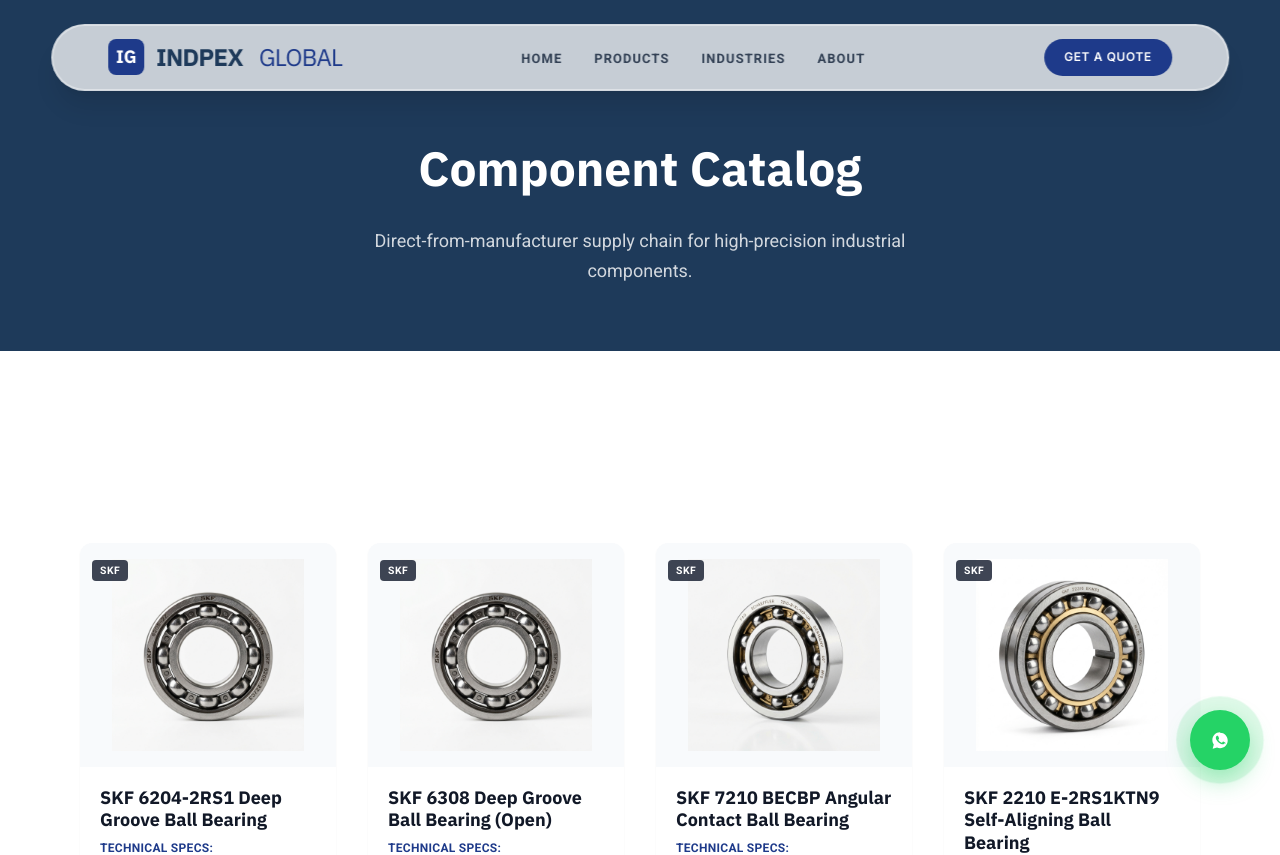
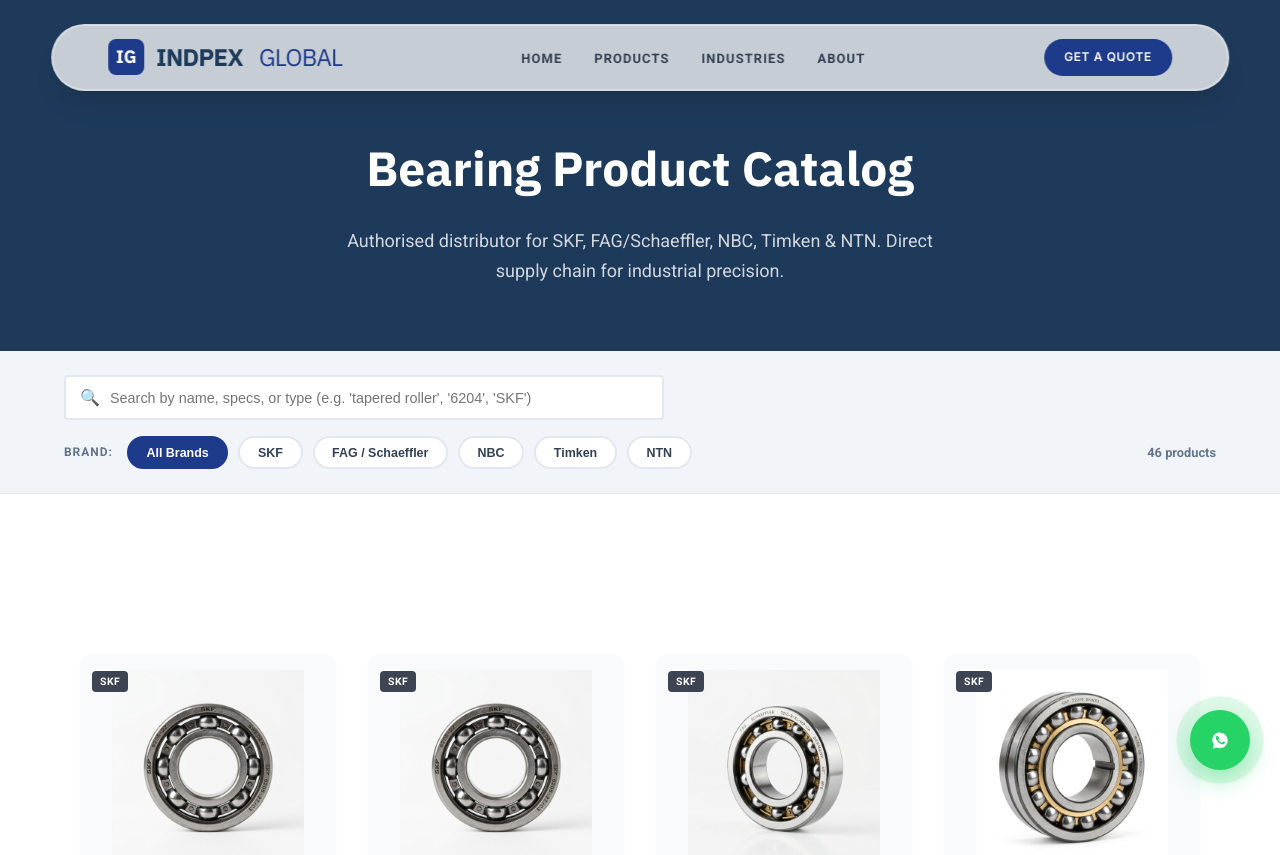
Before and after one commit to indpexglobal/indpex-Web, a Next.js app: page /products in a window 1280 px wide. Shown: the top 855 px of the page. Built offline with nearby package versions, Linux system fonts and the light colour scheme.

Commit message:
feat: add brand filter pills and live search bar to product catalog page

```diff
--- a/src/app/products/page.tsx
+++ b/src/app/products/page.tsx
@@ -1,172 +1,121 @@
 "use client";
 
-import { useState } from "react";
+import { useState, useMemo } from "react";
 import ProductGrid from "@/components/ProductGrid";
 import productData from "@/data/products.json";
 
-interface Product {
-    id: string;
-    title: string;
-    category: string;
-    image_url: string;
-    description: string;
-}
-
-const categoryDetails: Record<string, { description: string; items?: string[]; dealers?: string[]; stockists?: string[] }> = {
-    "All Products": {
-        description: "Direct-from-manufacturer supply chain for high-precision industrial components."
-    },
-    "Bearings": {
-        description: "High-load precision ball and roller bearings for global mechanical excellence.",
-        items: [
-            "Deep Grove Ball Bearings",
-            "Miniature Bearings",
-            "Cylindrical Roller Bearings",
-            "Needle Roller Bearings",
-            "Angular Roller Bearings",
-            "Pillow Block/ Plummer Block Housings"
-        ],
-        dealers: ["SKF", "FAG", "TATA", "NRB", "VAIB", "CSG"],
-        stockists: ["NBC", "ARB", "TIMKEN", "LINCOLN", "NMB"]
-    },
-    "Transmission & Motion": {
-        description: "Durable power transmission and mechanical motion control systems.",
-        items: [
-            "V-Belt",
-            "Timing Belts",
-            "Roller and Conveyer Chains",
-            "Shaft Couplings"
-        ]
-    },
-    "Sealing & Fluid Control": {
-        description: "Industrial sealing solutions and fluid management infrastructure.",
-        items: [
-            "O-Rings",
-            "Gaskets",
-            "Mechanical Seals",
-            "Hydraulic Fittings"
-        ]
-    },
-    "Fasteners & Fixings": {
-        description: "High-tensile precision fasteners for structural integrity.",
-        items: [
-            "Bolts, Nuts and Washers",
-            "Threaded inserts and studs",
-            "Spring Pins",
-            "Circlips"
-        ]
-    },
-    "Electrical & Wiring": {
-        description: "Professional electrical connection and air fitting components.",
-        items: [
-            "Terminals and connectors",
-            "Circuit Breakers",
-            "Air Fittings",
-            "Tubings"
-        ]
-    },
-    "MRO Consumables": {
-        description: "Essential maintenance, repair, and operation supplies.",
-        items: [
-            "Cutting Tools",
-            "Drills",
-            "Lubricants and Grease"
-        ]
-    },
-    "Automotives & Engine": {
-        description: "Precision-engineered components for advanced engine systems.",
-        items: [
-            "Pump impellers",
-            "All types of seals",
-            "Valve Guides and Tappets",
-            "Piston Rings and Liners",
-            "Bearings - All Types"
-        ]
-    }
-};
-
-const STATIC_PRODUCTS: Product[] = [
-    // Bearings
-    { id: 'b1', title: 'Deep Grove Ball Bearings', category: 'Bearings', image_url: 'https://images.unsplash.com/photo-1594814136440-d4b3506450f3?auto=format&fit=crop&q=80&w=400', description: 'High-precision deep groove ball bearings for low noise and vibration.' },
-    { id: 'b2', title: 'Miniature Bearings', category: 'Bearings', image_url: 'https://images.unsplash.com/photo-1590231505291-76495b682650?auto=format&fit=crop&q=80&w=400', description: 'Small-scale precision bearings for high-speed applications.' },
-    { id: 'b3', title: 'Cylindrical Roller Bearings', category: 'Bearings', image_url: 'https://images.unsplash.com/photo-159742324403d-d556d0bd1c9c?auto=format&fit=crop&q=80&w=400', description: 'Heavy-duty cylindrical rollers for high radial loads.' },
-    { id: 'b4', title: 'Needle Roller Bearings', category: 'Bearings', image_url: 'https://images.unsplash.com/photo-1581093450021-4a7360e9a6ad?auto=format&fit=crop&q=80&w=400', description: 'Compact needle rollers for limited spatial applications.' },
-    { id: 'b5', title: 'Angular Roller Bearings', category: 'Bearings', image_url: 'https://images.unsplash.com/photo-1537462715879-360eeb61a0ad?auto=format&fit=crop&q=80&w=400', description: 'Optimized for combined radial and axial loads.' },
-    { id: 'b6', title: 'Pillow Block Housings', category: 'Bearings', image_url: 'https://images.unsplash.com/photo-1504917595217-d4dc5ebe6122?auto=format&fit=crop&q=80&w=400', description: 'Robust mounting solutions for industrial shafts.' },
-
-    // Transmission
-    { id: 't1', title: 'Heavy Duty V-Belt', category: 'Transmission & Motion', image_url: 'https://images.unsplash.com/photo-1581092160562-40aa08e78837?auto=format&fit=crop&q=80&w=400', description: 'High-performance V-belts for efficient power transmission.' },
-    { id: 't2', title: 'Industrial Timing Belts', category: 'Transmission & Motion', image_url: 'https://images.unsplash.com/photo-1581093452021-996ffebfd28c?auto=format&fit=crop&q=80&w=400', description: 'Synchronous belts for precise motion control.' },
-    { id: 't3', title: 'Roller & Conveyor Chains', category: 'Transmission & Motion', image_url: 'https://images.unsplash.com/photo-1581092162384-8987ec176471?auto=format&fit=crop&q=80&w=400', description: 'Durable chains for heavy-load industrial conveyors.' },
-    { id: 't4', title: 'Precision Shaft Couplings', category: 'Transmission & Motion', image_url: 'https://images.unsplash.com/photo-1581091226825-a6a2a5aee158?auto=format&fit=crop&q=80&w=400', description: 'Flexible couplings for reliable shaft connections.' },
-
-    // Sealing
-    { id: 's1', title: 'Industrial O-Rings', category: 'Sealing & Fluid Control', image_url: 'https://images.unsplash.com/photo-1581092580497-e0d23cb61402?auto=format&fit=crop&q=80&w=400', description: 'Standard and custom O-rings for various sealing needs.' },
-    { id: 's2', title: 'High-Temp Gaskets', category: 'Sealing & Fluid Control', image_url: 'https://images.unsplash.com/photo-1581092334651-ddf26d9a1930?auto=format&fit=crop&q=80&w=400', description: 'Resilient gaskets for extreme thermal environments.' },
-    { id: 's3', title: 'Mechanical Seals', category: 'Sealing & Fluid Control', image_url: 'https://images.unsplash.com/photo-1581092162921-950c05874251?auto=format&fit=crop&q=80&w=400', description: 'Precision seals for pumps and rotating equipment.' },
-    { id: 's4', title: 'Hydraulic Fittings', category: 'Sealing & Fluid Control', image_url: 'https://images.unsplash.com/photo-1581093806221-70f90c9b071a?auto=format&fit=crop&q=80&w=400', description: 'High-pressure fittings for hydraulic systems.' },
-
-    // Fasteners
-    { id: 'f1', title: 'Bolts, Nuts & Washers', category: 'Fasteners & Fixings', image_url: 'https://images.unsplash.com/photo-1581092918056-0ea6541b972c?auto=format&fit=crop&q=80&w=400', description: 'Comprehensive range of industrial fasteners.' },
-    { id: 'f2', title: 'Threaded Inserts & Studs', category: 'Fasteners & Fixings', image_url: 'https://images.unsplash.com/photo-1581092580497-e0d23cb61402?auto=format&fit=crop&q=80&w=400', description: 'Precision studs for heavy machinery assembly.' },
-    { id: 'f3', title: 'Spring Pins', category: 'Fasteners & Fixings', image_url: 'https://images.unsplash.com/photo-1581091226825-a6a2a5aee158?auto=format&fit=crop&q=80&w=400', description: 'Self-retaining pins for secure mechanical joints.' },
-    { id: 'f4', title: 'Internal/External Circlips', category: 'Fasteners & Fixings', image_url: 'https://images.unsplash.com/photo-1581093450021-4a7360e9a6ad?auto=format&fit=crop&q=80&w=400', description: 'Retaining rings for shaft and bore security.' },
-
-    // Electrical
-    { id: 'e1', title: 'Terminals & Connectors', category: 'Electrical & Wiring', image_url: 'https://images.unsplash.com/photo-1581092160562-40aa08e78837?auto=format&fit=crop&q=80&w=400', description: 'High-conductivity electrical connectors.' },
-    { id: 'e2', title: 'Industrial Circuit Breakers', category: 'Electrical & Wiring', image_url: 'https://images.unsplash.com/photo-1581093452021-996ffebfd28c?auto=format&fit=crop&q=80&w=400', description: 'Safety breakers for industrial power circuits.' },
-    { id: 'e3', title: 'Pneumatic Air Fittings', category: 'Electrical & Wiring', image_url: 'https://images.unsplash.com/photo-1581092162384-8987ec176471?auto=format&fit=crop&q=80&w=400', description: 'Quick-connect fittings for air systems.' },
-    { id: 'e4', title: 'Industrial Tubings', category: 'Electrical & Wiring', image_url: 'https://images.unsplash.com/photo-1581091226825-a6a2a5aee158?auto=format&fit=crop&q=80&w=400', description: 'High-durability tubing for fluid and air.' },
-
-    // MRO
-    { id: 'm1', title: 'Precision Cutting Tools', category: 'MRO Consumables', image_url: 'https://images.unsplash.com/photo-1581092580497-e0d23cb61402?auto=format&fit=crop&q=80&w=400', description: 'High-speed steel tools for industrial machining.' },
-    { id: 'm2', title: 'Industrial Drills', category: 'MRO Consumables', image_url: 'https://images.unsplash.com/photo-1581091226825-a6a2a5aee158?auto=format&fit=crop&q=80&w=400', description: 'Heavy-duty drill bits for metal and concrete.' },
-    { id: 'm3', title: 'Lubricants & Grease', category: 'MRO Consumables', image_url: 'https://images.unsplash.com/photo-1581093450021-4a7360e9a6ad?auto=format&fit=crop&q=80&w=400', description: 'Specialized lubricants for high-friction environments.' },
-
-    // Automotive
-    { id: 'a1', title: 'Engine Pump Impellers', category: 'Automotives & Engine', image_url: 'https://images.unsplash.com/photo-1581092160562-40aa08e78837?auto=format&fit=crop&q=80&w=400', description: 'Precision impellers for automotive water pumps.' },
-    { id: 'a2', title: 'Valve Guides & Tappets', category: 'Automotives & Engine', image_url: 'https://images.unsplash.com/photo-1581093452021-996ffebfd28c?auto=format&fit=crop&q=80&w=400', description: 'OEM-grade engine components for high durability.' },
-    { id: 'a3', title: 'Piston Rings & Liners', category: 'Automotives & Engine', image_url: 'https://images.unsplash.com/photo-1581092162384-8987ec176471?auto=format&fit=crop&q=80&w=400', description: 'Advanced piston sealing and liner systems.' },
-    { id: 'a4', title: 'Automotive Bearings', category: 'Automotives & Engine', image_url: 'https://images.unsplash.com/photo-1581091226825-a6a2a5aee158?auto=format&fit=crop&q=80&w=400', description: 'Full range of bearings for vehicle drivetrains.' },
-];
+const BRANDS = ["All Brands", "SKF", "FAG / Schaeffler", "NBC", "Timken", "NTN"];
 
 export default function Products() {
-    const [filter, setFilter] = useState("All Products");
+    const [search, setSearch] = useState("");
+    const [brand, setBrand] = useState("All Brands");
 
-    const filteredProducts = filter === "All Products"
-        ? STATIC_PRODUCTS
-        : STATIC_PRODUCTS.filter(p => p.category === filter);
-
-    const categories = [
-        "All Products",
-        "Bearings",
-        "Transmission & Motion",
-        "Sealing & Fluid Control",
-        "Fasteners & Fixings",
-        "Electrical & Wiring",
-        "MRO Consumables",
-        "Automotives & Engine"
-    ];
+    const filtered = useMemo(() => {
+        return productData.filter(p => {
+            const matchesBrand = brand === "All Brands" || p.brand === brand;
+            const q = search.toLowerCase();
+            const matchesSearch = !q ||
+                p.name.toLowerCase().includes(q) ||
+                p.specs.toLowerCase().includes(q) ||
+                p.description.toLowerCase().includes(q);
+            return matchesBrand && matchesSearch;
+        });
+    }, [search, brand]);
 
     return (
         <div className="products-page">
+            {/* Hero Banner */}
             <section className="banner-corp" style={{ backgroundColor: 'var(--color-primary-dark)', color: '#fff', padding: '8rem 0 4rem', textAlign: 'center' }}>
                 <div className="l-container">
                     <div className="banner-corp__content" data-reveal="fade-in">
-                        <h1 className="banner-corp__title" style={{ fontSize: '3rem', marginBottom: '1rem', color: '#fff' }}>Component Catalog</h1>
-                        <p className="banner-corp__lead" style={{ fontSize: '1.125rem', maxWidth: '600px', margin: '0 auto', opacity: 0.8 }}>Direct-from-manufacturer supply chain for high-precision industrial components.</p>
+                        <h1 className="banner-corp__title" style={{ fontSize: '3rem', marginBottom: '1rem', color: '#fff' }}>
+                            Bearing Product Catalog
+                        </h1>
+                        <p className="banner-corp__lead" style={{ fontSize: '1.125rem', maxWidth: '600px', margin: '0 auto', opacity: 0.8 }}>
+                            Authorised distributor for SKF, FAG/Schaeffler, NBC, Timken & NTN. Direct supply chain for industrial precision.
+                        </p>
                     </div>
                 </div>
             </section>
 
+            {/* Search & Filter Bar */}
+            <section style={{ backgroundColor: 'var(--color-bg-light)', borderBottom: '1px solid var(--color-border)', padding: '1.5rem 0', position: 'sticky', top: '70px', zIndex: 100 }}>
+                <div className="l-container">
+                    <div style={{ display: 'flex', flexDirection: 'column', gap: '1rem' }}>
+
+                        {/* Search Input */}
+                        <div style={{ position: 'relative', maxWidth: '600px' }}>
+                            <span style={{ position: 'absolute', left: '1rem', top: '50%', transform: 'translateY(-50%)', color: 'var(--color-text-muted)', fontSize: '1rem' }}>🔍</span>
+                            <input
+                                type="text"
+                                placeholder="Search by name, specs, or type (e.g. 'tapered roller', '6204', 'SKF')"
+                                value={search}
+                                onChange={e => setSearch(e.target.value)}
+                                style={{
+                                    width: '100%',
+                                    padding: '0.8rem 1rem 0.8rem 2.75rem',
+                                    border: '2px solid var(--color-border)',
+                                    borderRadius: 'var(--radius-sm)',
+                                    fontSize: '0.9rem',
+                                    background: '#fff',
+                                    outline: 'none',
+                                    color: 'var(--color-text-main)',
+                                    transition: 'border-color 0.2s'
+                                }}
+                                onFocus={e => e.target.style.borderColor = 'var(--color-primary)'}
+                                onBlur={e => e.target.style.borderColor = 'var(--color-border)'}
+                            />
+                        </div>
+
+                        {/* Brand Filter Buttons */}
+                        <div style={{ display: 'flex', gap: '0.625rem', flexWrap: 'wrap', alignItems: 'center' }}>
+                            <span style={{ fontSize: '0.75rem', fontWeight: 700, textTransform: 'uppercase', letterSpacing: '0.08em', color: 'var(--color-text-muted)', marginRight: '0.25rem' }}>Brand:</span>
+                            {BRANDS.map(b => (
+                                <button
+                                    key={b}
+                                    onClick={() => setBrand(b)}
+                                    style={{
+                                        padding: '0.45rem 1.1rem',
+                                        borderRadius: '999px',
+                                        border: brand === b ? '2px solid var(--color-primary)' : '2px solid var(--color-border)',
+                                        background: brand === b ? 'var(--color-primary)' : '#fff',
+                                        color: brand === b ? '#fff' : 'var(--color-text-main)',
+                                        fontWeight: 700,
+                                        fontSize: '0.78rem',
+                                        cursor: 'pointer',
+                                        transition: 'all 0.18s',
+                                        whiteSpace: 'nowrap'
+                                    }}
+                                >
+                                    {b}
+                                </button>
+                            ))}
+                            {/* Result count */}
+                            <span style={{ marginLeft: 'auto', fontSize: '0.8rem', color: 'var(--color-text-muted)', fontWeight: 600 }}>
+                                {filtered.length} product{filtered.length !== 1 ? 's' : ''}
+                            </span>
+                        </div>
+                    </div>
+                </div>
+            </section>
+
+            {/* Product Grid */}
             <section className="l-section">
                 <div className="l-container">
-
-
-
-                    <div style={{ marginTop: '4rem' }}>
-                        <ProductGrid products={productData} />
-                    </div>
+                    {filtered.length > 0 ? (
+                        <div style={{ marginTop: '2rem' }}>
+                            <ProductGrid products={filtered} />
+                        </div>
+                    ) : (
+                        <div style={{ textAlign: 'center', padding: '6rem 2rem', color: 'var(--color-text-muted)' }}>
+                            <div style={{ fontSize: '3rem', marginBottom: '1rem' }}>🔎</div>
+                            <h3 style={{ fontSize: '1.25rem', marginBottom: '0.5rem' }}>No products found</h3>
+                            <p>Try a different search term or select "All Brands"</p>
+                            <button onClick={() => { setSearch(""); setBrand("All Brands"); }} style={{ marginTop: '1rem', padding: '0.6rem 1.5rem', background: 'var(--color-primary)', color: '#fff', border: 'none', borderRadius: 'var(--radius-sm)', cursor: 'pointer', fontWeight: 600 }}>
+                                Clear Filters
+                            </button>
+                        </div>
+                    )}
                 </div>
             </section>
         </div>
```
